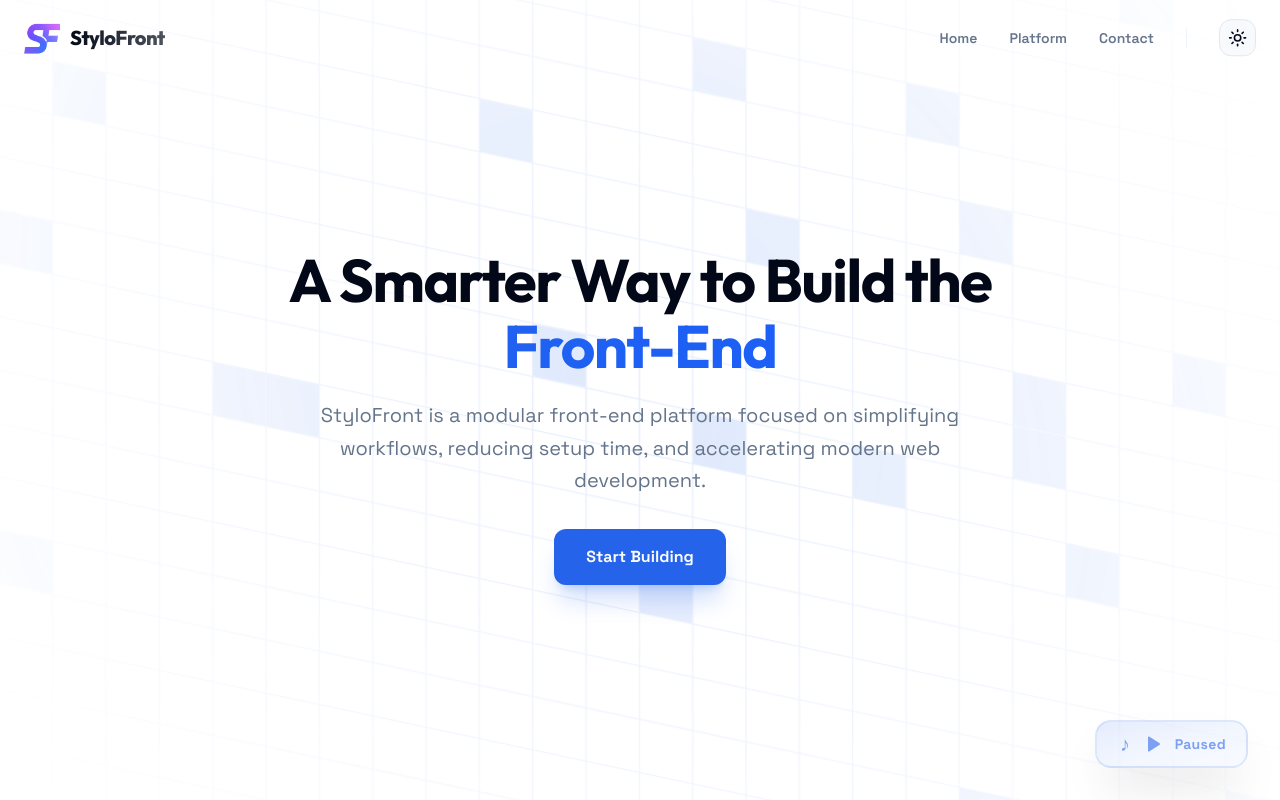
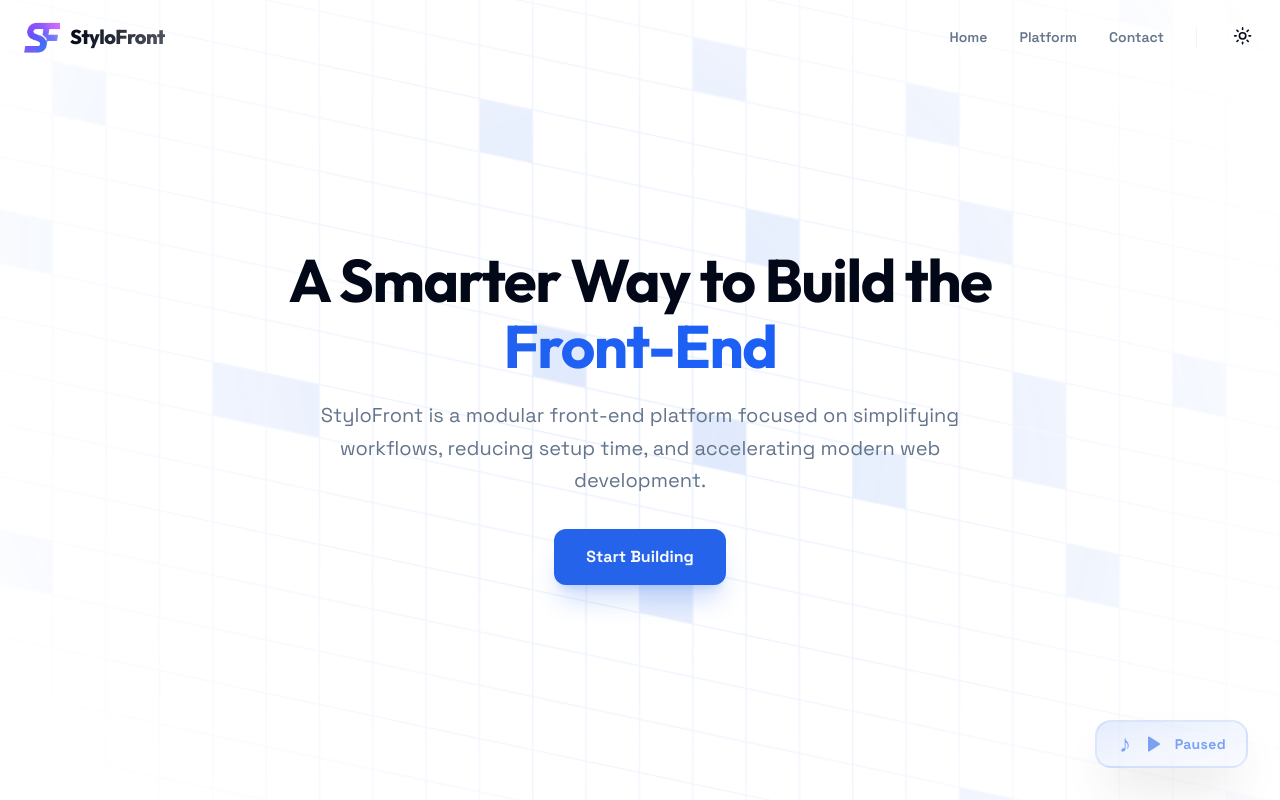
Before and after one commit to stylofront/main-frontend, a Next.js app: page / in a window 1280 px wide. Both pictures are taken after a click on the button "Now Playing". Shown: the top 800 px of the page. Built offline with nearby package versions, Linux system fonts and the light colour scheme.

Commit message:
fixed small thing in header

```diff
--- a/components/ThemeToggle.tsx
+++ b/components/ThemeToggle.tsx
@@ -10,7 +10,7 @@ export function ThemeToggle() {
     return (
         <button
             onClick={() => setTheme(theme === "dark" ? "light" : "dark")}
-            className="relative p-2 rounded-xl bg-secondary/50 hover:bg-secondary/80 border border-border transition-all group overflow-hidden"
+            className="relative p-1 rounded-xl transition-all group overflow-hidden"
             aria-label="Toggle theme"
         >
             <div className="relative z-10">
--- a/modules/Home/sections/hero.tsx
+++ b/modules/Home/sections/hero.tsx
@@ -200,7 +200,7 @@ export default function HeroSection() {
               </div>
             ) : (
               <div className="flex items-center justify-center h-4 w-4">
-                <span className="text-primary text-lg sm:text-xl">♪</span>
+                <span className="text-primary text-xl sm:text-2xl">♪</span>
               </div>
             )}
 
```
